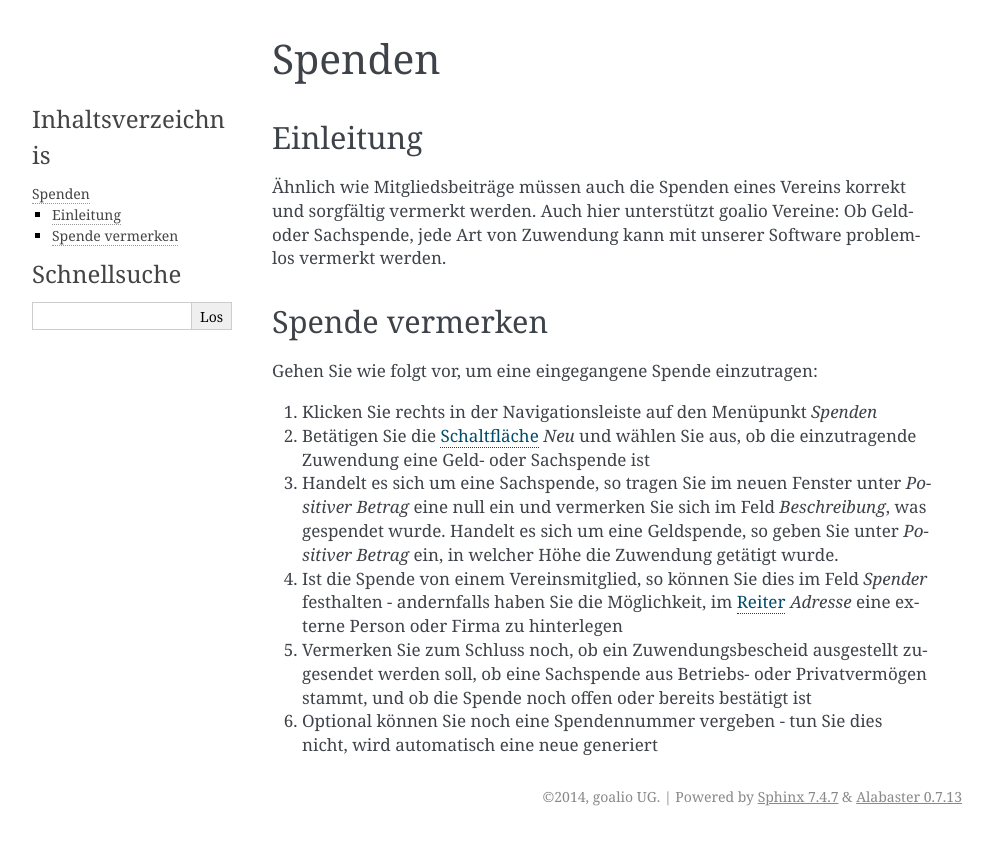
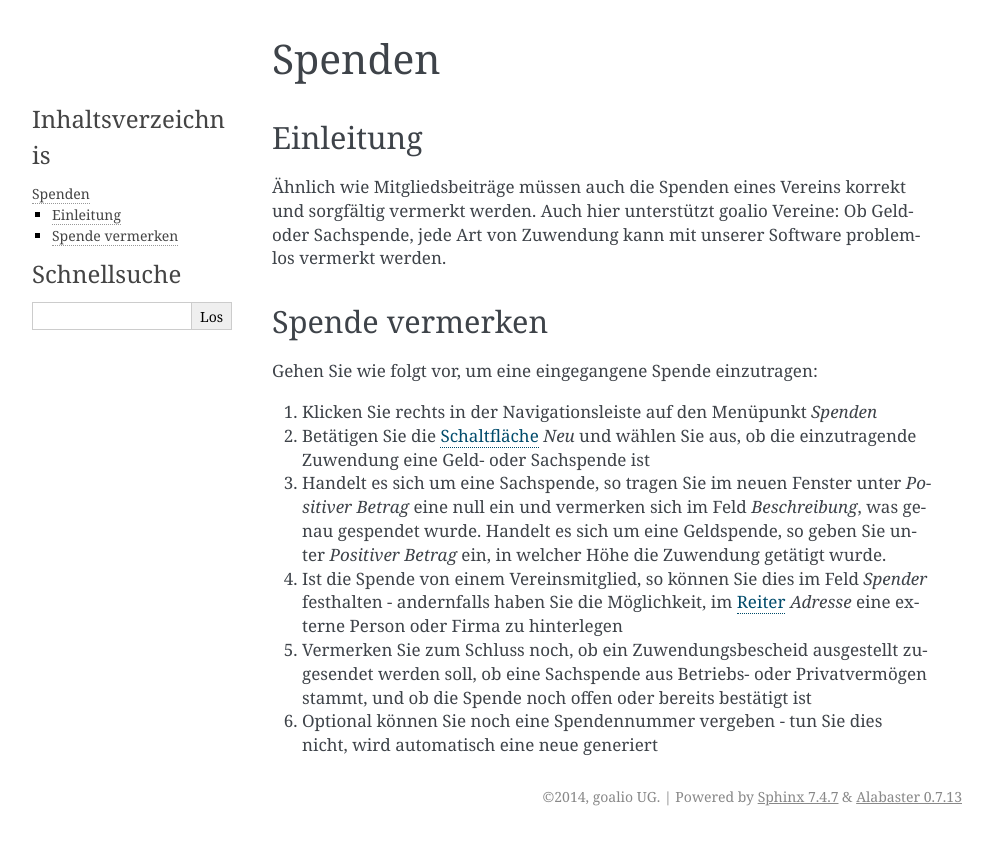
Before and after one commit to goalio/docs, a Sphinx documentation site: the page built from docs/module/finanzen/spenden.rst, in a window 1280 px wide. Shown: the top 845 px of the page, without its empty margins (148-1141 px from the left). Built offline with Sphinx 7.4.7, drawn with Linux system fonts in a browser that asks for light colours; formulas are drawn with MathJax 3.

Commit message:
Update spenden.rst

```diff
--- a/docs/module/finanzen/spenden.rst
+++ b/docs/module/finanzen/spenden.rst
@@ -15,7 +15,7 @@ Gehen Sie wie folgt vor, um eine eingegangene Spende einzutragen:
 
 2. Betätigen Sie die Schaltfläche_ *Neu* und wählen Sie aus, ob die einzutragende Zuwendung eine Geld- oder Sachspende ist
 
-3. Handelt es sich um eine Sachspende, so tragen Sie im neuen Fenster unter *Positiver Betrag* eine null ein und vermerken Sie sich im Feld *Beschreibung*, was gespendet wurde. Handelt es sich um eine Geldspende, so geben Sie unter *Positiver Betrag* ein, in welcher Höhe die Zuwendung getätigt wurde.
+3. Handelt es sich um eine Sachspende, so tragen Sie im neuen Fenster unter *Positiver Betrag* eine null ein und vermerken sich im Feld *Beschreibung*, was genau gespendet wurde. Handelt es sich um eine Geldspende, so geben Sie unter *Positiver Betrag* ein, in welcher Höhe die Zuwendung getätigt wurde.
 
 4. Ist die Spende von einem Vereinsmitglied, so können Sie dies im Feld *Spender* festhalten - andernfalls haben Sie die Möglichkeit, im Reiter_ *Adresse* eine externe Person oder Firma zu hinterlegen
 
```
